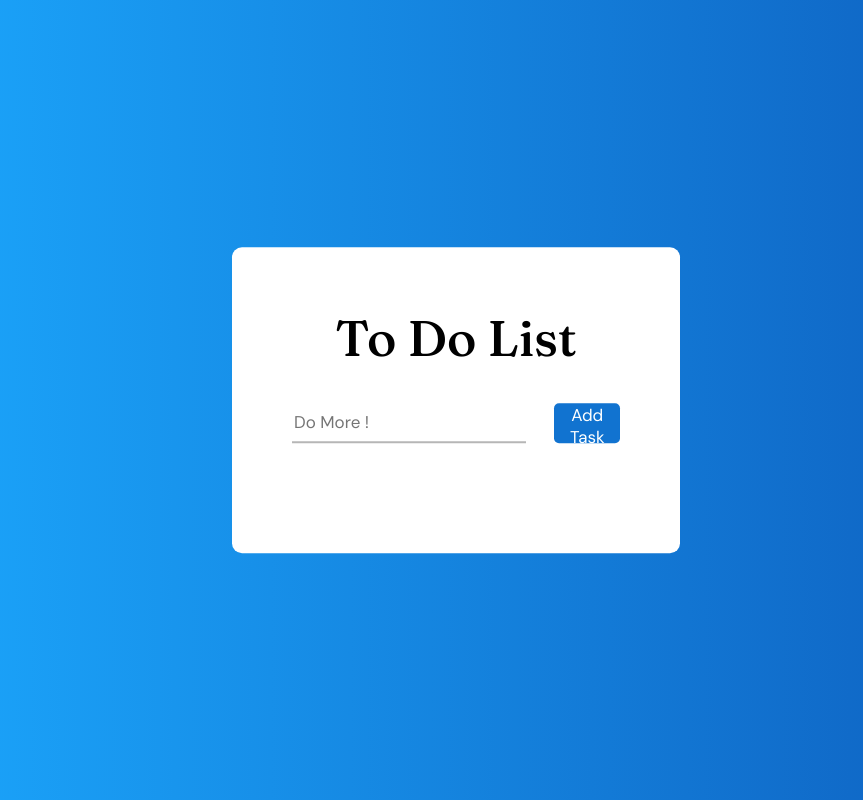
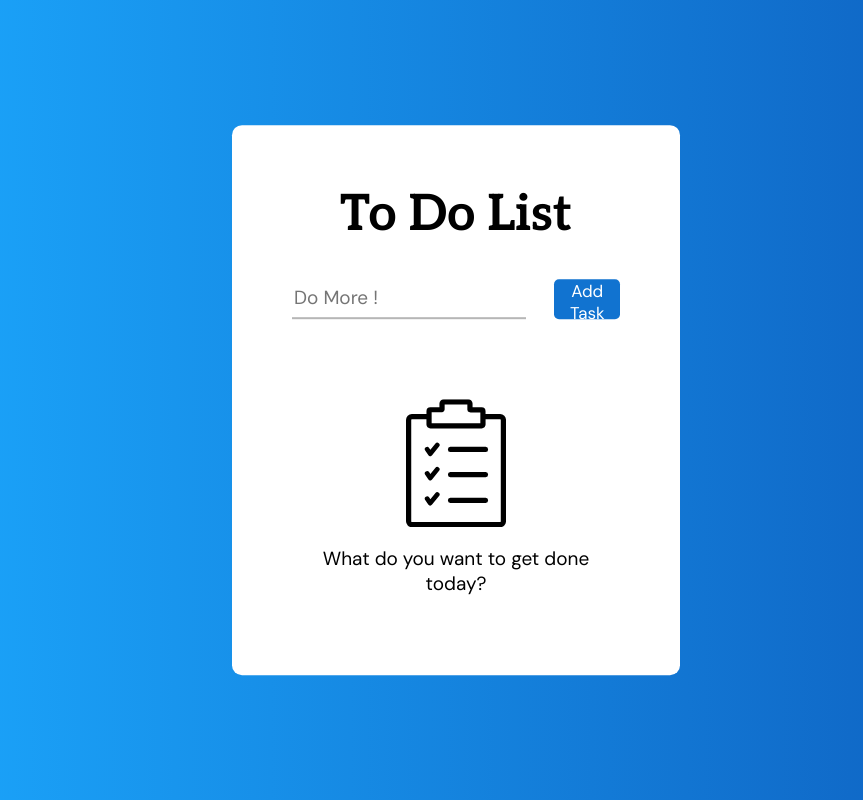
Before and after one commit to Matveeus/jetBrains_academy, a plain HTML site: page index.html in a window 1280 px wide. Shown: the whole page, without its empty margins (184-1047 px from the left). Drawn offline with Linux system fonts and the light colour scheme.

Commit message:
New font imported, icon block + check function added

```diff
--- a/index.html
+++ b/index.html
@@ -13,6 +13,12 @@
                 <input placeholder="Do More !" id="input-task">
                 <button id="add-task-button">Add Task</button>
             </div>
+            <div id="no-tasks-yet">
+                <div>
+                    <img src="assets/img/checklist-icon.svg" alt="checklist icon">
+                </div>
+                <p>What do you want to get done today?</p>
+            </div>
             <ul id="task-list">
 
             </ul>
--- a/script.js
+++ b/script.js
@@ -34,6 +34,7 @@ taskInput.addEventListener('keypress' ,  (keyPressed) => {
     if (keyPressed.key === 'Enter') {
         createTask();
     }
+    isArrayEmpty();
 });
 
 // Remove task from list function
@@ -50,7 +51,7 @@ let deleteTask = (element, object, text, objectIndex) => {
             taskListArray.splice(index, 1);
         }
         localStorage.setItem('tasks', JSON.stringify(taskListArray));
-
+        isArrayEmpty();
     });
 }
 
@@ -74,6 +75,7 @@ let taskComplete = (checkbox, object, text, span) => {
 
 // Load list from local storage
 let getFromLocalStorage = () => {
+    isArrayEmpty();
     for (let i = 0; taskListArray.length > i; i++) {
         const li = document.createElement('li');
         const input = document.createElement('input');
@@ -93,6 +95,20 @@ let getFromLocalStorage = () => {
         taskList.appendChild(li).append(input, span, button);
         deleteTask(button, taskListArray[i], span , i)
         taskComplete(input, taskListArray[i], span, span)
+
     }
 }
+
+//Check function to display icon when array(todos) is empty.
+let isArrayEmpty = () => {
+    const iconBlock = document.getElementById('no-tasks-yet');
+    if (taskListArray.length != 0) {
+        iconBlock.style.display = 'none'
+    }
+    else {
+        iconBlock.style.display = 'block'
+    }
+}
+
+//Event to get elements after page reload
 document.addEventListener('DOMContentLoaded', getFromLocalStorage);
--- a/style.css
+++ b/style.css
@@ -1,4 +1,5 @@
-@import url('https://fonts.googleapis.com/css2?family=DM+Sans:wght@400;500&family=Fraunces:opsz,wght@9..144,300;9..144,400;9..144,500&display=swap');
+@import url('https://fonts.googleapis.com/css2?family=DM+Sans:wght@400');
+@import url('https://fonts.googleapis.com/css2?family=Aleo:wght@700&display=swap');
 body{
     width: 100%;
     height: 100%;
@@ -30,8 +31,8 @@ container::-webkit-scrollbar-thumb{
 }
 #main-title{
     text-align: center;
-    font-family: Fraunces;
-    font-weight: 500;
+    font-family: Aleo;
+    font-weight: 700;
     font-size: 50px;
     margin-top: 0;
 }
@@ -39,7 +40,7 @@ container::-webkit-scrollbar-thumb{
     display: flex;
     justify-content: space-between;
     height: 40px;
-    margin-bottom: 50px;
+    margin-bottom: 80px;
 }
 #input-task{
     width: 70%;
@@ -47,7 +48,7 @@ container::-webkit-scrollbar-thumb{
     border-bottom: 2px solid #b6b6b6;
     outline: none;
     font-family: 'DM Sans';
-    font-size: 17px;
+    font-size: 19px;
 }
 #add-task-button{
     width: 20%;
@@ -101,3 +102,15 @@ container::-webkit-scrollbar-thumb{
 .text-decoration{
     text-decoration: line-through;
 }
+#no-tasks-yet div{
+    display: flex;
+}
+#no-tasks-yet div img{
+    width: 100px;
+    margin: 0 auto;
+}
+#no-tasks-yet p{
+    text-align: center;
+    font-family: 'DM Sans';
+    font-size: 19px;
+}
```
Also changed, not shown: assets/img/checklist-icon.svg (added).
